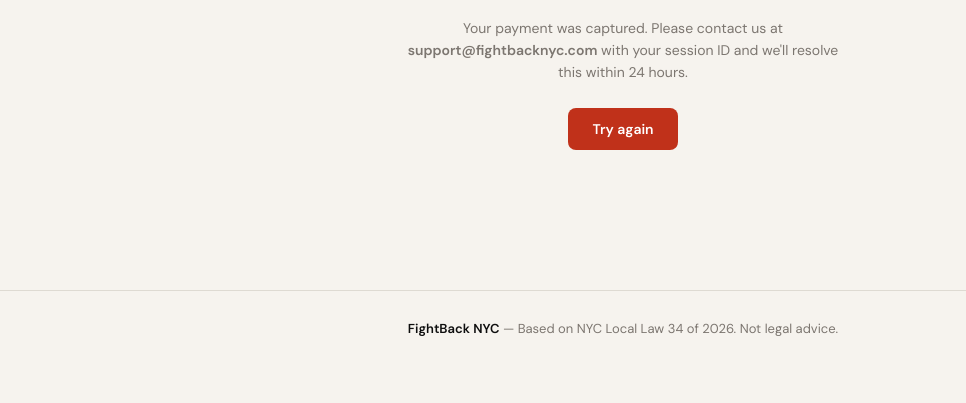
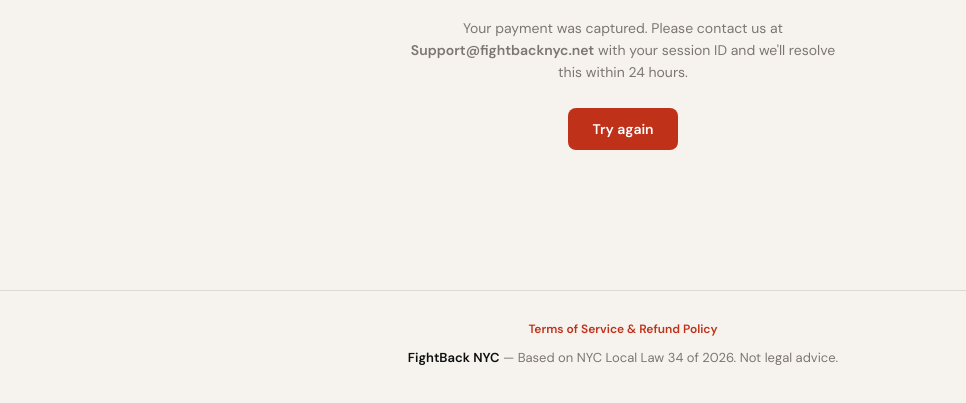
Before and after one commit to zchoudhery/FightBackNyc, a website: page generating.html in a window 1280 px wide. Shown: the part 363-766 px from the top of the page, without its empty margins (17-983 px from the left). Drawn offline with Linux system fonts and the light colour scheme.

Commit message:
Update support email and footer in generating.html

```diff
--- a/generating.html
+++ b/generating.html
@@ -175,11 +175,11 @@ footer strong{color:var(--ink)}
   <div class="err-icon">⚠️</div>
   <h2>Something went wrong</h2>
   <div class="err-box" id="err-msg">We couldn't generate your letter.</div>
-  <p style="color:var(--muted);font-size:14px;margin-bottom:20px">Your payment was captured. Please contact us at <strong>support@fightbacknyc.com</strong> with your session ID and we'll resolve this within 24 hours.</p>
+  <p style="color:var(--muted);font-size:14px;margin-bottom:20px">Your payment was captured. Please contact us at <strong>Support@fightbacknyc.net</strong> with your session ID and we'll resolve this within 24 hours.</p>
   <button class="retry-btn" onclick="location.reload()">Try again</button>
 </div>
 
-<footer><strong>FightBack NYC</strong> — Based on NYC Local Law 34 of 2026. Not legal advice.</footer>
+<footer><div style="margin-bottom:8px"><a href="/terms.html" style="font-size:12px;color:#C0311A;text-decoration:none;font-weight:600">Terms of Service & Refund Policy</a></div><strong>FightBack NYC</strong> — Based on NYC Local Law 34 of 2026. Not legal advice.</footer>
 
 <script>
 let letterText = '';
```
